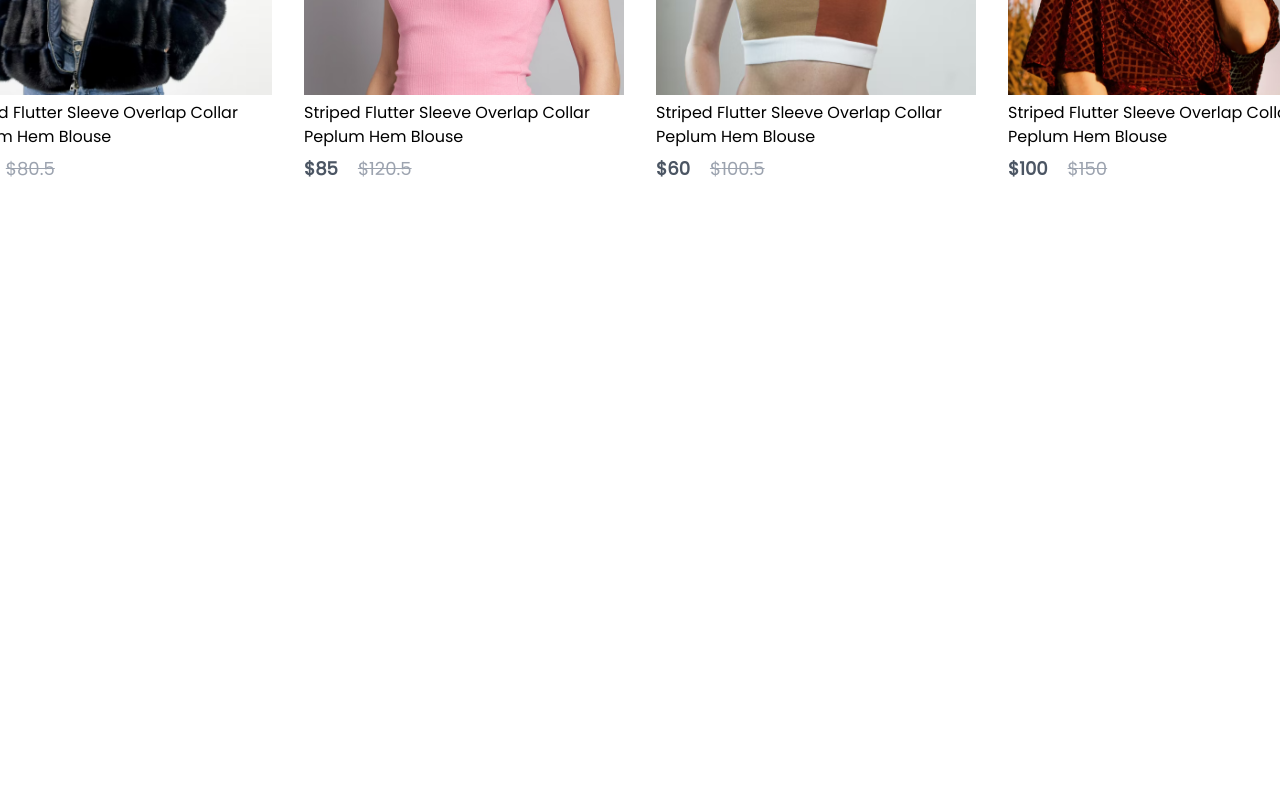
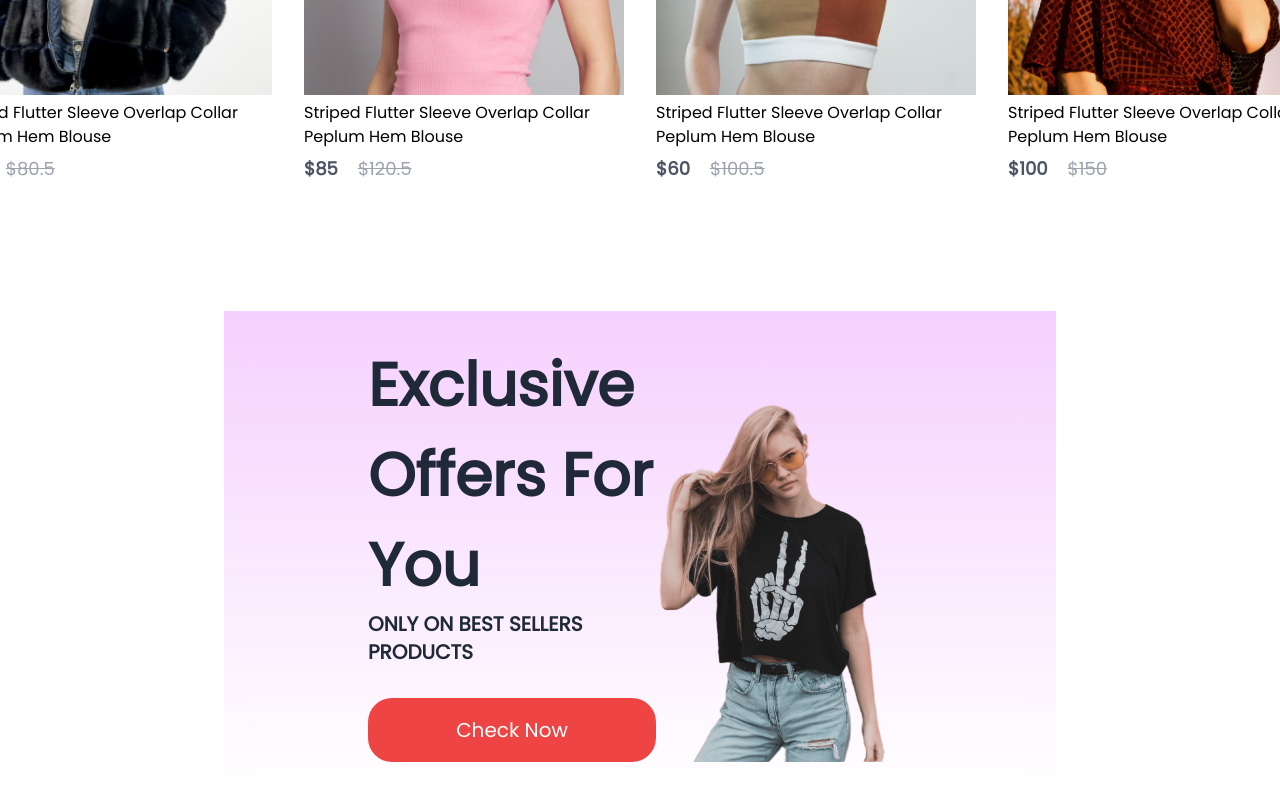
Before and after one commit to sarah4594/react-practice, a React (Vite) app: page / in a window 1280 px wide. Shown: the part 1306-2106 px from the top of the page. Before the commit the page ends 1617 px from the top, so only its background shows below. Built offline with nearby package versions, Linux system fonts and the light colour scheme.

Commit message:
Offers banner
and change the gradient color

```diff
--- a/src/Components/Hero.tsx
+++ b/src/Components/Hero.tsx
@@ -5,7 +5,7 @@ import hero_image from "./Assets/hero_image.png";
 
 const Hero = () => {
 	return (
-		<div className="hero h-screen bg-gradient-to-t from-white to-violet-200 flex">
+		<div className="hero h-screen bg-gradient-to-t from-white to-fuchsia-200 flex">
 			<div className=" hero-left flex flex-1 flex-col justify-center gap-5 pl-44 leading-4">
 				<h2 className="color-gray-800 text-xl semibold uppercase">
 					new arrivals only
--- /dev/null
+++ b/src/Components/Offers.tsx
@@ -0,0 +1,28 @@
+import React from "react";
+import exclusive_image from "./Assets/exclusive_image.png";
+
+const Offers = () => {
+	return (
+		<div className="offers w-[65%] h-[60vh] py-0 px-36 flex m-auto mb-40 bg-gradient-to-t from-white to-fuchsia-200">
+			<div className="offers-left flex flex-1 flex-col justify-center ">
+				<h1 className="text-gray-800 font-semibold text-6xl leading-normal">
+					Exclusive
+				</h1>
+				<h1 className="text-gray-800 font-semibold text-6xl leading-normal">
+					Offers For You
+				</h1>
+				<p className="uppercase font-semibold text-xl text-gray-800 ">
+					only on best sellers products
+				</p>
+				<button className="w-72 h-16 text-xl mt-8 coursor-pointer rounded-3xl bg-red-500 text-white">
+					Check Now
+				</button>
+			</div>
+			<div className="offers-right flex flex-1 items-center justify-end pt-12">
+				<img src={exclusive_image} alt="" />
+			</div>
+		</div>
+	);
+};
+
+export default Offers;
--- a/src/Pages/Shop.tsx
+++ b/src/Pages/Shop.tsx
@@ -1,12 +1,14 @@
 import React from "react";
 import Hero from "../Components/Hero";
 import Popular from "../Components/Popular";
+import Offers from "../Components/Offers";
 
 const Shop = () => {
 	return (
 		<div>
 			<Hero />
 			<Popular />
+			<Offers />
 		</div>
 	);
 };
```
